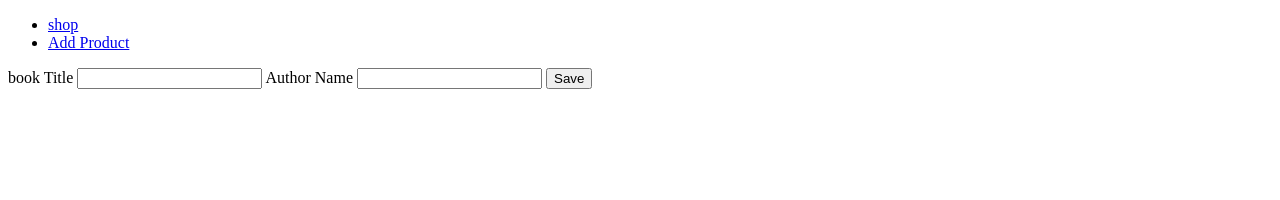
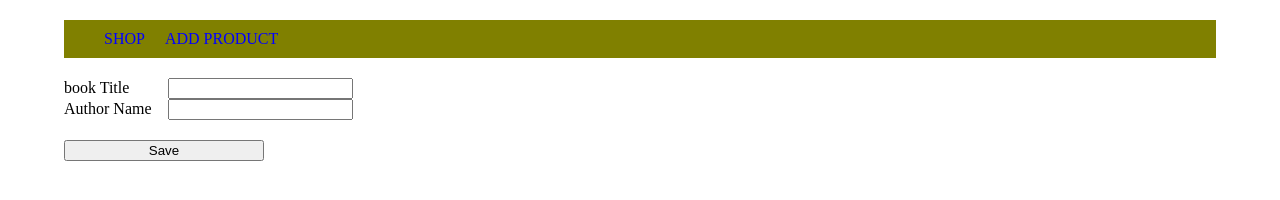
Before and after one commit to mostofakamalpassa/nodejs-basic, a website: page views/add-product.html in a window 1280 px wide. Drawn offline with Linux system fonts and the light colour scheme.

Commit message:
update files and static files

```diff
--- a/app.js
+++ b/app.js
@@ -8,6 +8,7 @@ const path = require('path');
 const app = express();
 
 app.use(bodyParser.urlencoded({extended:false}))
+app.use(express.static(path.join(__dirname, 'public')));
 
 app.use('/admin',adminRoute);
 app.use('/shop',shopRoute);
--- /dev/null
+++ b/public/css/style.css
@@ -0,0 +1,66 @@
+body{
+    width: 90%;
+    height: 98vh;
+    display: flex;
+    flex-wrap: wrap;
+    flex-direction: column;
+    box-sizing: border-box;
+    margin:auto;
+}
+
+.header--nav--ul{
+    display: flex;
+    padding:10px 20px;
+    margin:10px 20px;
+    list-style: none;
+    text-transform: uppercase;
+}
+
+.header--nav--ul li{
+    margin-right: 20px;
+}
+.header--nav--ul li a{
+    text-decoration: none;
+    color:blue;
+}
+.header{
+    background: olive;
+    margin: 20px 0px;
+}
+
+.main--form{
+    display: flex;
+    flex-direction: column;
+
+}
+.main--form label span {
+    width: 100px;
+    display: inline-block;
+
+}
+.main--form input{
+    margin-bottom: 20;
+}
+.main--form button{
+    width: 200px;
+    margin-top: 20px;
+}
+
+.header--nav--ul{
+    display: flex;
+    padding:10px 20px;
+    margin:0px 20px;
+    list-style: none;
+    text-transform: uppercase;
+}
+
+.header--nav--ul li{
+    margin-right: 20px;
+}
+.header--nav--ul li a{
+    text-decoration: none;
+    color:blue;
+}
+.header{
+    background: olive;
+}
--- a/routes/admins.js
+++ b/routes/admins.js
@@ -1,6 +1,7 @@
 const express = require('express');
 const path = require('path');
 const router = express.Router();
+const minDir = require('../utility/helper');
 // /admin/add-product  => GET
 router.get("/add-product", (req, res, next)=>{
     // res.send(
@@ -13,7 +14,8 @@ router.get("/add-product", (req, res, next)=>{
     //     `
     // )
 
-    res.sendFile(path.join(__dirname, '../', 'views','add-product.html'));
+    // res.sendFile(path.join(__dirname, '../', 'views','add-product.html'));
+    res.sendFile(path.join(minDir, 'views','add-product.html'));
 })
 // /admin/product => POST
 router.post('/product', (req, res, next) => {
--- a/routes/shope.js
+++ b/routes/shope.js
@@ -1,4 +1,4 @@
-
+const minDir = require('../utility/helper');
 const express = require('express');
 const path = require('path');
 
@@ -8,7 +8,8 @@ const router = express.Router();
 
 router.get('/', (req, res, next)=>{
 
-    res.sendFile(path.join(__dirname,'../', 'views', 'shop.html'))
+    // res.sendFile(path.join(__dirname,'../', 'views', 'shop.html'))
+    res.sendFile(path.join(minDir, 'views', 'shop.html'))
 })
 
 
--- /dev/null
+++ b/utility/helper.js
@@ -0,0 +1,3 @@
+const path = require('path');
+
+module.exports = path.dirname(process.mainModule.filename);
--- a/views/add-product.html
+++ b/views/add-product.html
@@ -5,25 +5,27 @@
     <meta http-equiv="X-UA-Compatible" content="IE=edge">
     <meta name="viewport" content="width=device-width, initial-scale=1.0">
     <title>Add product</title>
+
+    <link rel="stylesheet" href="/css/style.css">
 </head>
 <body>
 
-    <header>
-        <nav>
-            <ul>
+    <header class="header">
+        <nav class="header--nav">
+            <ul class="header--nav--ul">
                 <li> <a href="/shop/">shop</a></li>
                 <li> <a href="/admin/add-product">Add Product</a></li>
             </ul>
         </nav>
     </header>
     <main>
-        <form action="/admin/product" method="post">
+        <form action="/admin/product" method="post" class="main--form">
                 <label>
-                    book Title
+                   <span> book Title </span>
                     <input type="text" name="title">
                 </label>
                 <label>
-                    Author Name
+                   <span> Author Name</span>
                     <input type="text" name="author">
                 </label>
                 <button>Save</button>
```
Also changed, not shown: views/404.html (+17 -0 lines), views/shop.html (+17 -3 lines).
